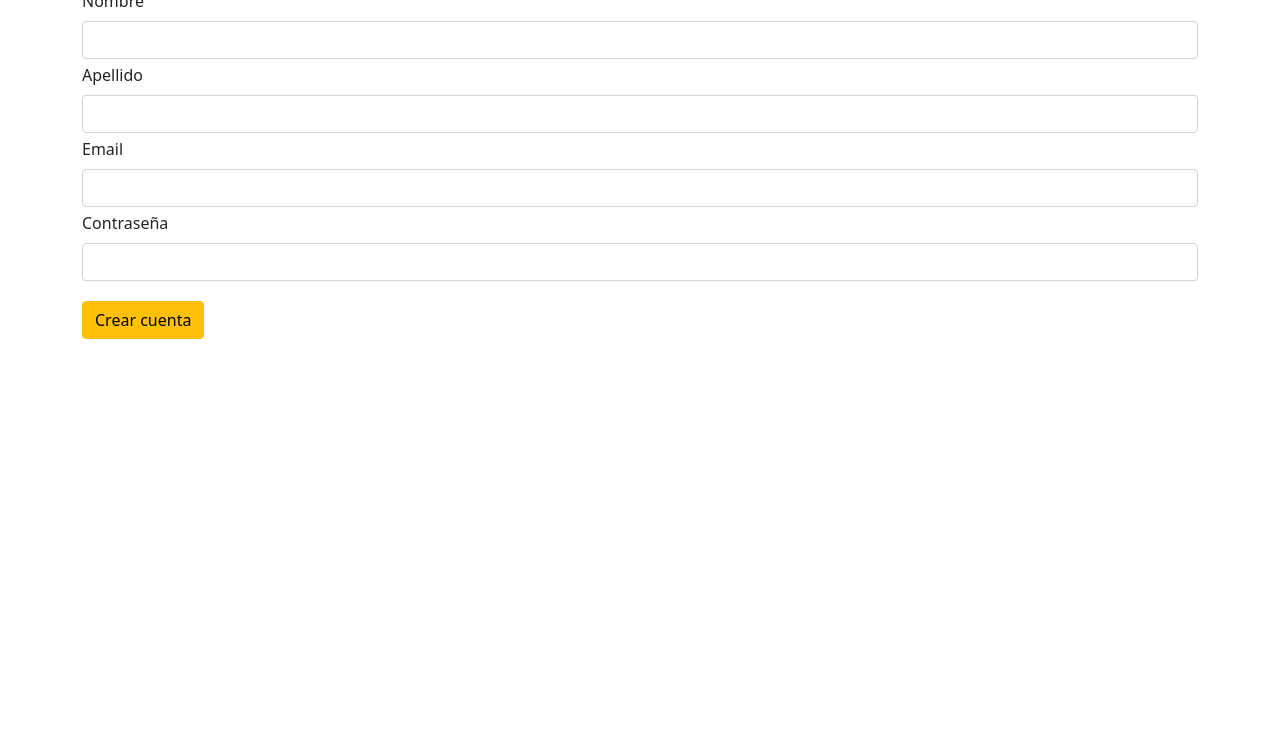
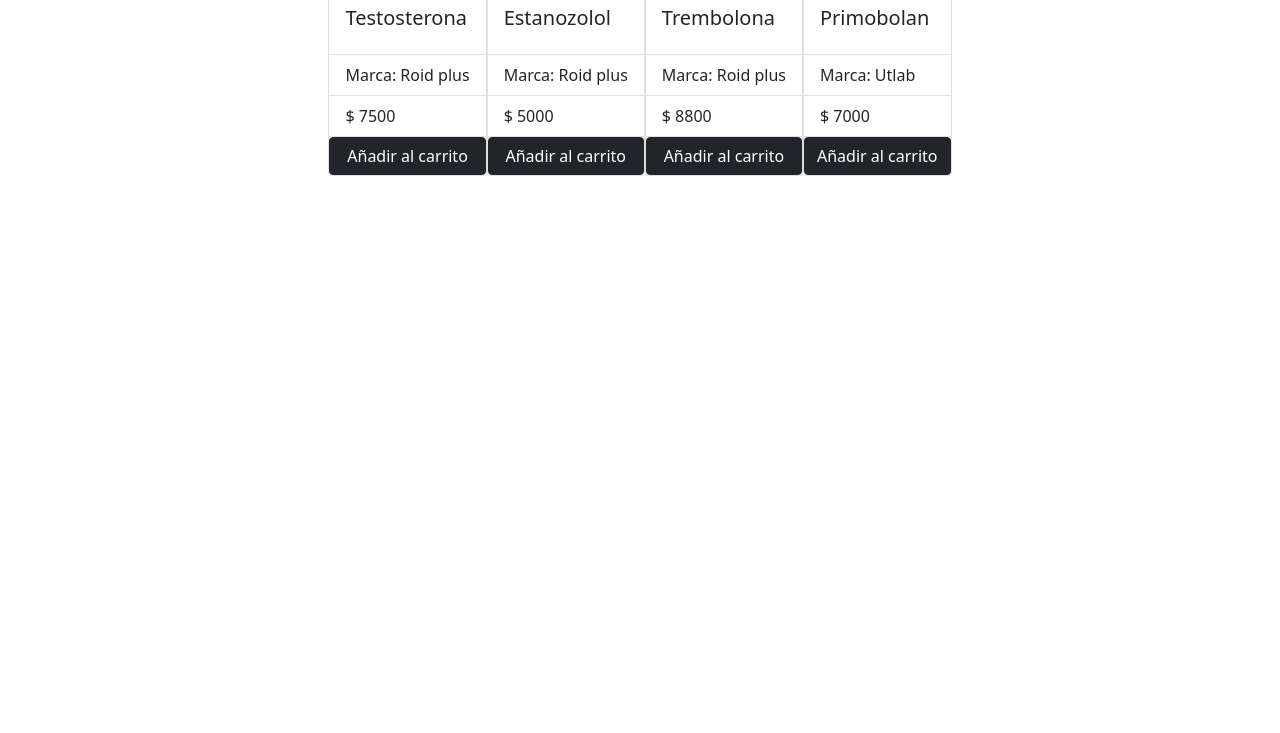
Before and after one commit to tomasbellusci/javascript, a plain HTML site: page index.html in a window 1280 px wide. Shown: the part 67-800 px from the top of the page. Drawn offline with nearby package versions, Linux system fonts and the light colour scheme.

Commit message:
2da entrega proyecto final e-commerce

```diff
--- a/index.html
+++ b/index.html
@@ -8,28 +8,9 @@
     <link href="https://cdn.jsdelivr.net/npm/bootstrap@5.1.3/dist/css/bootstrap.min.css" rel="stylesheet" integrity="sha384-1BmE4kWBq78iYhFldvKuhfTAU6auU8tT94WrHftjDbrCEXSU1oBoqyl2QvZ6jIW3" crossorigin="anonymous">
 </head>
 <body>
+    <h1 class="d-flex justify-content-center">SEGUNDA ENTREGA PROYECTO FINAL</h1>
+    <div class="container d-flex justify-content-center " id="contenedor">
 
-    <div class="container">
-        <h1 class="d-flex justify-content-center">EVENTOS</h1>
-        <form id="id_form">
-            <div class="mb-1">
-                <label for="id_nombre" class="form-label">Nombre</label>
-                <input type="text" class="form-control" id="id_nombre">
-            </div>
-            <div class="mb-1">
-                <label for="id_apellido" class="form-label">Apellido</label>
-                <input type="text" class="form-control" id="id_apellido">
-            </div>
-            <div class="mb-1">
-                <label for="id_email" class="form-label">Email</label>
-                <input type="text" class="form-control" id="id_email">
-            </div>
-            <div class="mb-1">
-                <label for="id_contraseña" class="form-label">Contraseña</label>
-                <input type="password" class="form-control" id="id_contraseña">
-            </div>
-            <button type="submit" class="mt-3 btn btn-warning">Crear cuenta</button>
-        </form>
     </div>
 
 
@@ -42,6 +23,6 @@
 
 
     <script src="https://cdn.jsdelivr.net/npm/bootstrap@5.1.3/dist/js/bootstrap.bundle.min.js" integrity="sha384-ka7Sk0Gln4gmtz2MlQnikT1wXgYsOg+OMhuP+IlRH9sENBO0LRn5q+8nbTov4+1p" crossorigin="anonymous"></script>
-    <script src="eventos.js"></script>
+    <script src="segundo_proyecto_final.js"></script>
 </body>
 </html>
--- /dev/null
+++ b/segundo_proyecto_final.js
@@ -0,0 +1,53 @@
+
+class Producto {
+    constructor(nombre,marca,precio,stock){
+        this.nombre= nombre
+        this.marca = marca
+        this.precio = precio
+        this.stock = stock
+    }
+}
+
+
+let testosterona = new Producto (`Testosterona`, `Roid plus`, 7500, 100)
+let estanozolol = new Producto (`Estanozolol`, `Roid plus`, 5000, 150)
+let trembolona = new Producto (`Trembolona`, `Roid plus`, 8800, 110 )
+let primobolan = new Producto (`Primobolan`, `Utlab`, 7000, 130)
+
+
+let catalogo = [ testosterona, estanozolol, trembolona, primobolan]
+
+let carrito = []
+
+if(localStorage.getItem(`carrito`)){
+    carrito = JSON.parse(localStorage.getItem(`carrito`))
+}else{
+    localStorage.setItem(`carrito`, JSON.stringify(`carrito`))
+}
+
+
+let contenedor = document.querySelector(`#contenedor`)
+
+catalogo.forEach((producto, indice) => {
+    contenedor.innerHTML += `
+    <div class="card"  id"producto${indice}"style="width: 18rem;">
+        <div class="card-body">
+            <h5 class="card-title">${producto.nombre}</h5>
+        </div>
+        <ul class="list-group list-group-flush">
+            <li class="list-group-item">Marca: ${producto.marca}</li>
+            <li class="list-group-item">$ ${producto.precio}</li>
+        </ul>
+        <button type="button" id="botonCarrito${indice}" class="btn btn-dark">Añadir al carrito</button>
+    </div>
+    `
+})
+
+catalogo.forEach((producto , indice) =>{
+    document.querySelector(`#botonCarrito${indice}`).addEventListener(`click`, () =>{
+        let productoCarrito = catalogo[indice]
+        carrito.push(productoCarrito)
+        console.log(carrito)
+        localStorage.setItem(`carrito`, JSON.stringify(carrito))
+    })
+} )
```
Also changed, not shown: ejercicios_corregidos/eventos.js (renamed from eventos.js).
